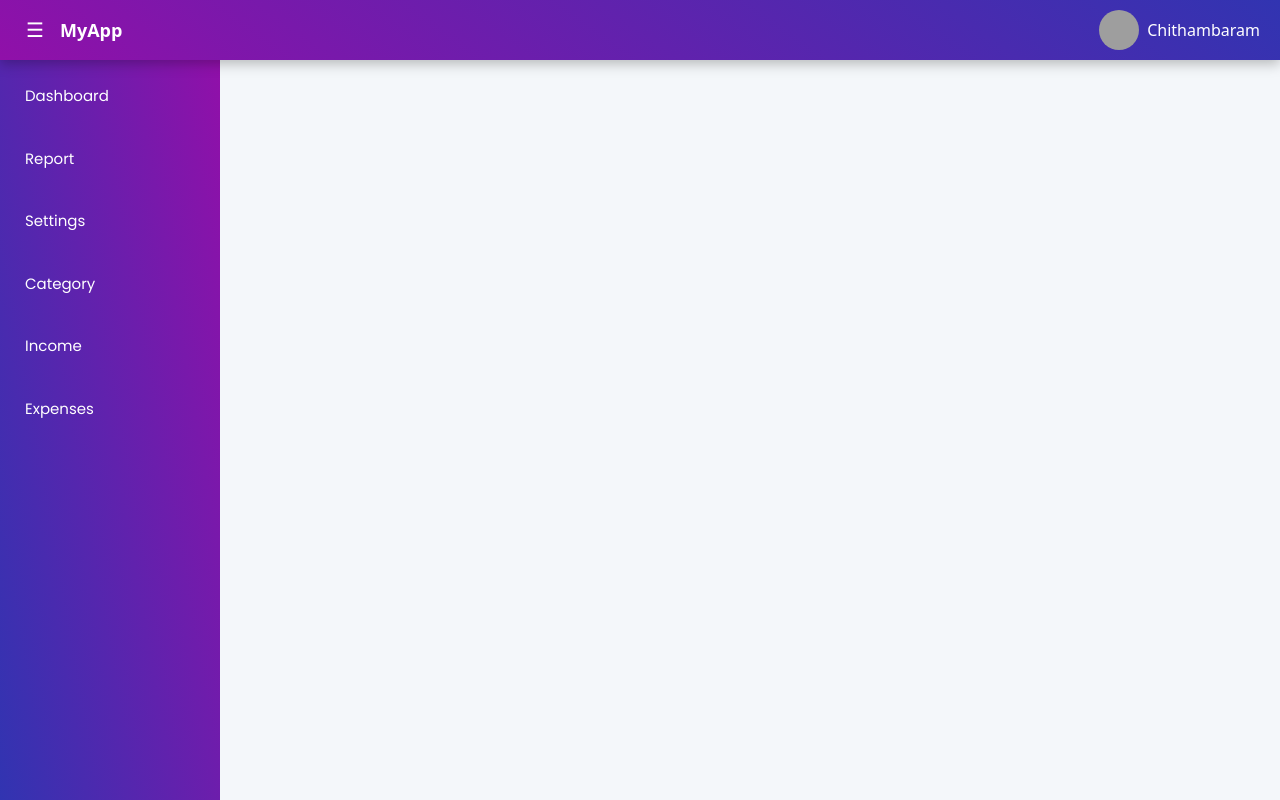
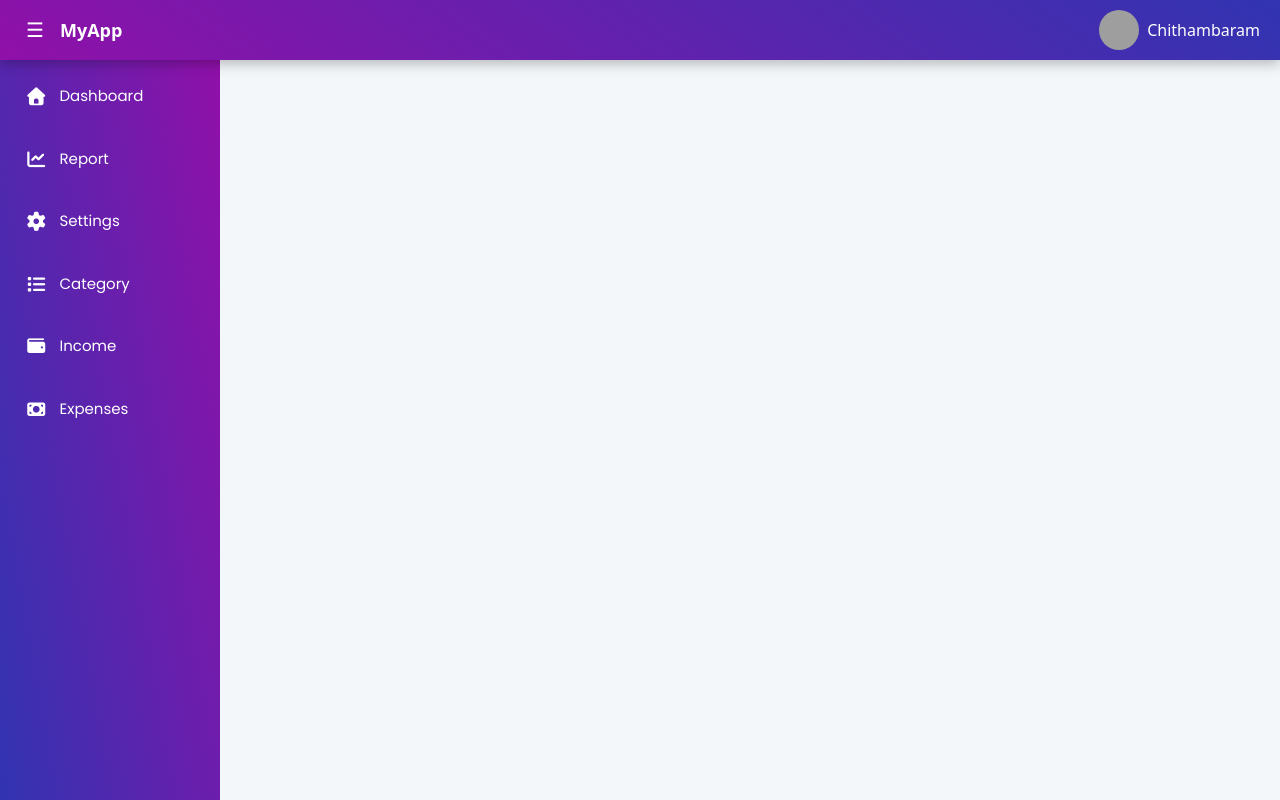
Before and after one commit to chithambaramp/BudgetHome-Frontend, an Angular app: page / in a window 1280 px wide. Built offline with nearby package versions, Linux system fonts and the light colour scheme; grey boxes are pictures that could not be loaded.

Commit message:
Sidebar UI

```diff
--- a/src/app/core/component/leftnav/leftnav.component.html
+++ b/src/app/core/component/leftnav/leftnav.component.html
@@ -1,10 +1,28 @@
 <div class="sidebar" [class.collapsed]="collapsed">
   <ul>
-    <li>Dashboard</li>
-    <li>Report</li>
-    <li>Settings</li>
-    <li>Category</li>
-    <li>Income</li>
-    <li>Expenses</li>
+    <li>
+      <i class="fa-solid fa-house"></i>
+      <span class="menu-text">Dashboard</span>
+    </li>
+    <li>
+      <i class="fa-solid fa-chart-line"></i>
+      <span class="menu-text">Report</span>
+    </li>
+    <li>
+      <i class="fa-solid fa-gear"></i>
+      <span class="menu-text">Settings</span>
+    </li>
+    <li>
+      <i class="fa-solid fa-list"></i>
+      <span class="menu-text">Category</span>
+    </li>
+    <li>
+      <i class="fa-solid fa-wallet"></i>
+      <span class="menu-text">Income</span>
+    </li>
+    <li>
+      <i class="fa-solid fa-money-bill"></i>
+      <span class="menu-text">Expenses</span>
+    </li>
   </ul>
 </div>
--- a/src/app/core/component/leftnav/leftnav.component.scss
+++ b/src/app/core/component/leftnav/leftnav.component.scss
@@ -10,7 +10,7 @@
     color: $white;
     overflow-y: auto;
     overflow-x: hidden;
-    transition: width 0.3s ease;
+    transition: width 0.5s ease;
 }
 
 /* Collapse */
@@ -32,6 +32,10 @@
     transition: background 0.3s ease,
         color 0.3s ease,
         transform 0.2s ease;
+    display: flex;
+    align-items: center;
+    gap: 12px;
+    /* space between icon & text */
 }
 
 .sidebar li:hover {
@@ -40,6 +44,28 @@
     border-radius: 10px;
     transform: translateX(4px);
     box-shadow: 0 4px 10px rgba(0, 0, 0, 0.08);
+}
+
+.sidebar li i {
+    font-size: 18px;
+    min-width: 20px;
+    /* keeps alignment */
+}
+
+.sidebar.collapsed .menu-text {
+    display: none;
+}
+
+.sidebar.collapsed li {
+    justify-content: center;
+}
+
+.menu-text {
+    transition: opacity 0.2s ease;
+}
+
+.sidebar.collapsed .menu-text {
+    opacity: 0;
 }
 
 /* Smooth scroll look */
@@ -67,4 +93,17 @@
         transform: translateX(0);
         width: 220px;
     }
+
+    .sidebar.collapsed .menu-text {
+        display: block;
+    }
+
+    .sidebar.collapsed li {
+        justify-content: normal;
+    }
+
+    .sidebar.collapsed .menu-text {
+        opacity: unset;
+    }
+
 }
```
